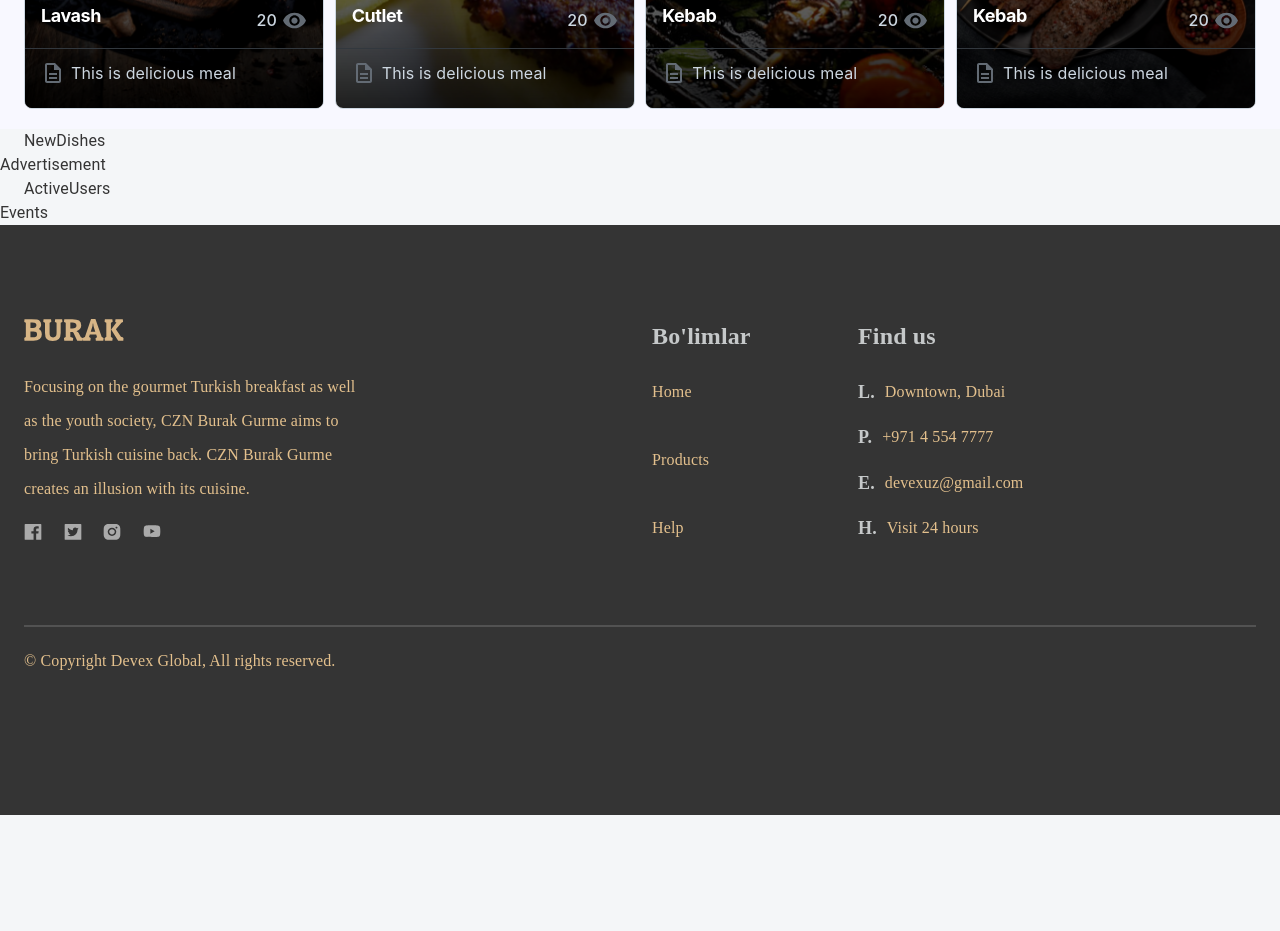
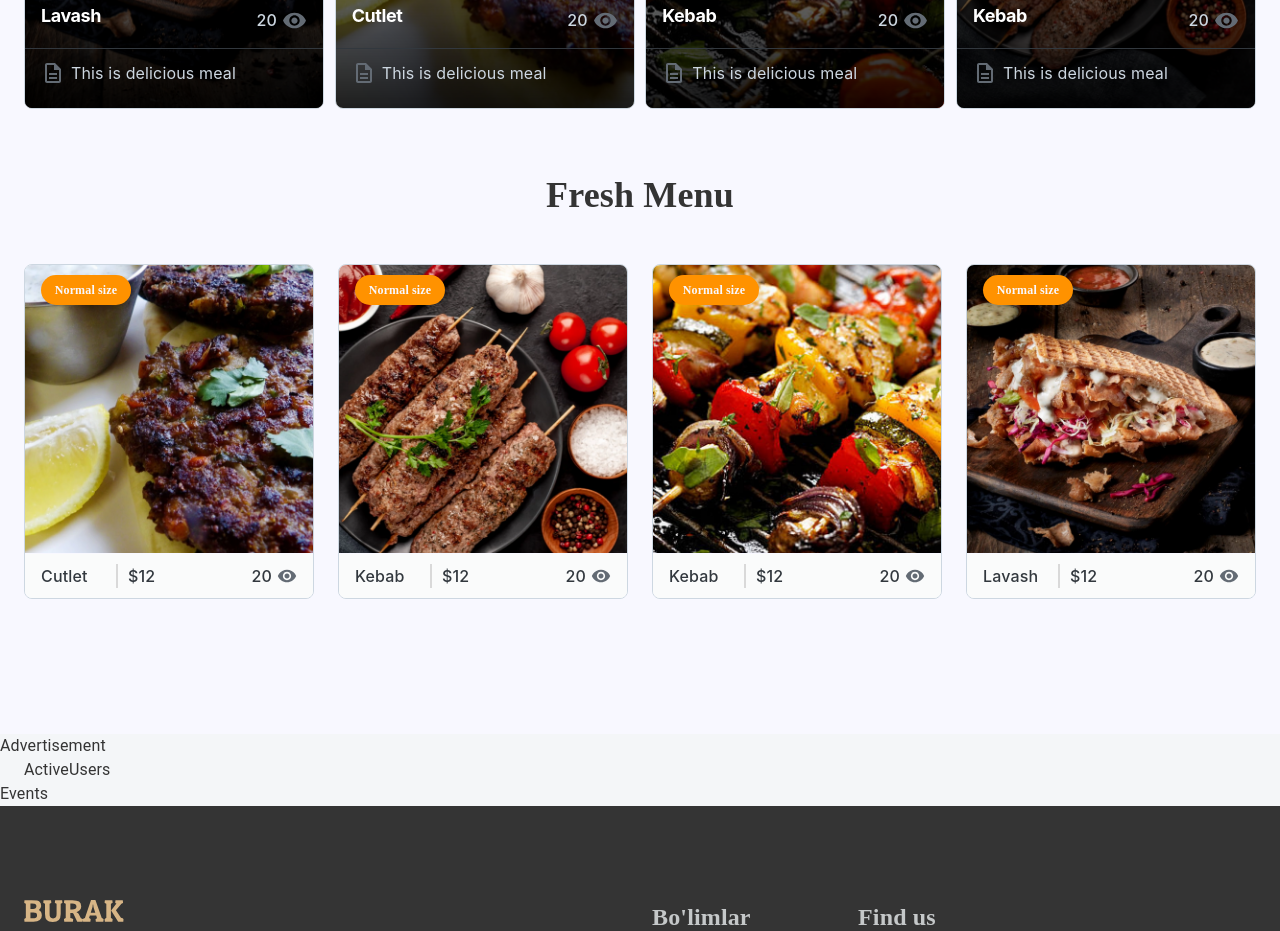
Before and after one commit to Mery0011/burak-react, a React (Create React App) app: page / in a window 1280 px wide. Shown: the part 1460-2391 px from the top of the page. Before the commit the page ends 2275 px from the top, so only its background shows below. Built offline with nearby package versions, Linux system fonts and the light colour scheme.

Commit message:
feat: develop newDishes sectional component

```diff
--- a/src/app/screens/homePage/NewDishes.tsx
+++ b/src/app/screens/homePage/NewDishes.tsx
@@ -1,8 +1,80 @@
 import React from "react";
-import { Container } from "@mui/material";
+import { Box, Container, Stack } from "@mui/material";
+import AspectRatio from "@mui/joy/AspectRatio";
+import Card from "@mui/joy/Card";
+import CardOverflow from "@mui/joy/CardOverflow";
+import Typography from "@mui/joy/Typography";
+import { CssVarsProvider } from "@mui/joy/styles";
+import VisibilityIcon from "@mui/icons-material/Visibility";
+import Divider from "../../components/divider";
+
+const newDishes = [
+    { productName: "Cutlet", imagePath: "/img/cutlet.webp" },
+    { productName: "Kebab", imagePath: "/img/kebab-fresh.webp" },
+    { productName: "Kebab", imagePath: "/img/kebab.webp" },
+    { productName: "Lavash", imagePath: "/img/lavash.webp" },
+];
 
 export default function NewDishes() {
+    console.log("newDishes:", newDishes);
+
     return (
-        <div> <Container> NewDishes</Container></div>
+        <div className={"new-products-frame"}>
+            <Container>
+                <Stack className={"main"}>
+                    <Box className={"category-title"}>Fresh Menu</Box>
+                    <Stack className={"cards-frame"}>
+                        <CssVarsProvider>
+                            {newDishes.length !== 0 ? (
+                                newDishes.map((ele, index) => {
+                                    return (
+                                        <Card key={index} variant="outlined" className={"card"}>
+                                            <CardOverflow>
+                                                <div className="product-sale">Normal size</div>
+                                                <AspectRatio ratio="1">
+                                                    <img src={ele.imagePath} alt="" />
+                                                </AspectRatio>
+                                            </CardOverflow>
+
+                                            <CardOverflow variant="soft" className="product-detail">
+                                                <Stack className="info">
+                                                    <Stack flexDirection={"row"}>
+                                                        <Typography
+                                                            className={"title"}
+                                                            sx={{
+                                                                display: "block",
+                                                                overflow: "hidden",
+                                                                textOverflow: "ellipsis",
+                                                                whiteSpace: "nowrap",
+                                                                marginRight: "10px",
+                                                            }}
+                                                            noWrap
+                                                        >
+                                                            {ele.productName}
+                                                        </Typography>
+                                                        <Divider width="2" height="24" bg="#d9d9d9" />
+                                                        <Typography className={"price"}>$12</Typography>
+                                                    </Stack>
+                                                    <Stack>
+                                                        <Typography className={"views"}>
+                                                            20
+                                                            <VisibilityIcon
+                                                                sx={{ fontSize: 20, marginLeft: "5px" }}
+                                                            />
+                                                        </Typography>
+                                                    </Stack>
+                                                </Stack>
+                                            </CardOverflow>
+                                        </Card>
+                                    );
+                                })
+                            ) : (
+                                <Box className="no-data">New products are not available!</Box>
+                            )}
+                        </CssVarsProvider>
+                    </Stack>
+                </Stack>
+            </Container>
+        </div>
     );
 }
--- a/src/css/home.css
+++ b/src/css/home.css
@@ -95,3 +95,117 @@
             rgba(0, 0, 0, 0) 200px),
         linear-gradient(to top, rgba(0, 0, 0, 0.8), rgba(0, 0, 0, 0) 300px);
 }
+
+/** NEW PRODUCTS **/
+
+.homepage .new-products-frame {
+    width: 100%;
+    height: 605px;
+    background: #f8f8ff;
+    display: flex;
+}
+
+.homepage .main {
+    margin-top: 45px;
+    display: flex;
+    flex-direction: column;
+    align-items: center;
+}
+
+.homepage .new-products-frame .category-title {
+    font-family: "Dancing Script";
+    font-style: normal;
+    font-weight: 700;
+    font-size: 36px;
+    line-height: 43px;
+}
+
+.homepage .new-products-frame .main .cards-frame {
+    width: 100%;
+    margin: 47px 2px 2px 2px;
+    flex-direction: row;
+    justify-content: space-between;
+}
+
+.homepage .new-products-frame .main .card {
+    height: 335px;
+    width: 290px;
+    cursor: pointer;
+}
+
+.homepage .new-products-frame .product-sale {
+    position: absolute;
+    margin-top: 10px;
+    z-index: 100;
+    width: 90px;
+    height: 30px;
+    display: flex;
+    align-items: center;
+    justify-content: center;
+    background: #ff9200;
+    box-shadow: 4px 6px 20px rgba(0, 0, 0, 0.1);
+    border-radius: 25px;
+    font-family: "Poppins";
+    font-style: normal;
+    font-weight: 600;
+    font-size: 12px;
+    line-height: 21px;
+    color: #f8f8ff;
+}
+
+.homepage .new-products-frame .product-detail {
+    width: auto;
+    height: 49%;
+    display: flex;
+    justify-content: center;
+    margin-top: -12px;
+    border-top: 1px solid;
+    border-color: #f8f8ff;
+    background-color: #fafbfb;
+}
+
+.homepage .new-products-frame .product-detail .info {
+    width: 100%;
+    display: flex;
+    flex-direction: row;
+    justify-content: space-between;
+    align-items: center;
+}
+
+.homepage .new-products-frame .product-detail .title {
+    width: 65px;
+    font-weight: 500;
+}
+
+.homepage .new-products-frame .product-detail .price {
+    margin-left: 10px;
+    width: 20px;
+    font-weight: 500;
+}
+
+.homepage .new-products-frame .product-detail .divider {
+    margin: 0 10px 0 10px;
+    width: 2px;
+    background-color: #d9d9d9;
+}
+
+.homepage .new-products-frame .product-detail .views {
+    display: flex;
+    align-items: center;
+    font-weight: 500;
+}
+
+.homepage .new-products-frame .no-data {
+    width: 100%;
+    height: 300px;
+    display: flex;
+    justify-content: center;
+    align-items: center;
+    text-transform: capitalize;
+    font-family: "Poppins";
+    font-style: normal;
+    font-weight: 400;
+    font-size: 30px;
+    line-height: 34px;
+    color: #e3c08d;
+}
```
